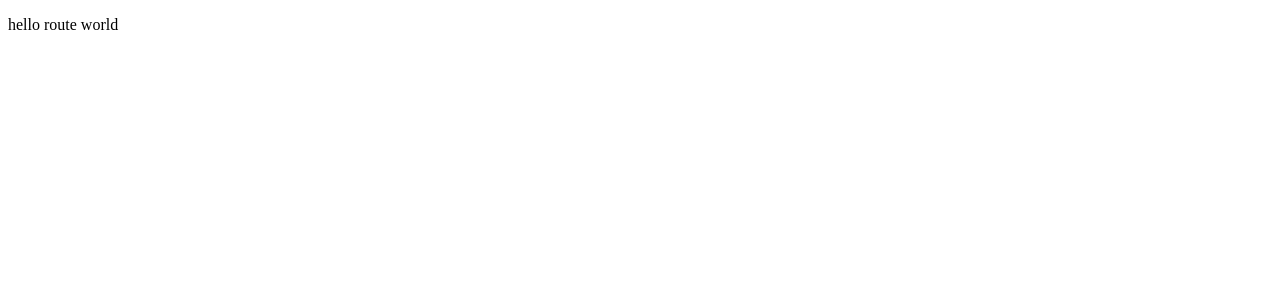
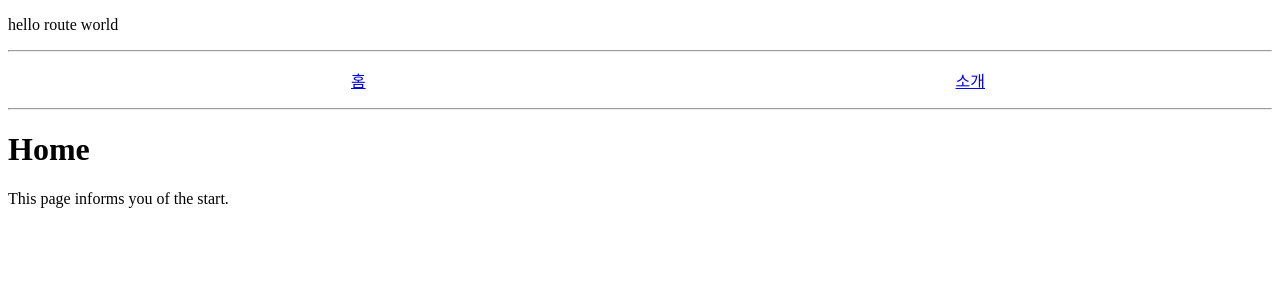
Before and after one commit to normalstory/route-react, a React (Create React App) app: page / in a window 1280 px wide. Shown: the top 300 px of the page. Built offline with nearby package versions, Linux system fonts and the light colour scheme.

Commit message:
route 기본 세팅(feat. scss)

```diff
--- a/package.json
+++ b/package.json
@@ -6,6 +6,7 @@
     "@testing-library/jest-dom": "^5.11.4",
     "@testing-library/react": "^11.1.0",
     "@testing-library/user-event": "^12.1.10",
+    "node-sass": "4.14.1",
     "react": "^17.0.1",
     "react-dom": "^17.0.1",
     "react-router-dom": "^5.2.0",
--- a/src/App.js
+++ b/src/App.js
@@ -1,9 +1,25 @@
 import React from "react";
+import { Route, Link } from "react-router-dom";
+import About from "./components/About";
+import Home from "./components/Home";
+import "./style/nav.scss";
 
 const App = () => {
   return (
     <div>
       <p>hello route world</p>
+      <hr />
+      <ul className="nav">
+        <li>
+          <Link to="/">홈</Link>
+        </li>
+        <li>
+          <Link to="/about">소개</Link>
+        </li>
+      </ul>
+      <hr />
+      <Route path="/" component={Home} exact={true} />
+      <Route path="/about" component={About} />
     </div>
   );
 };
--- /dev/null
+++ b/src/components/About.js
@@ -0,0 +1,12 @@
+import React from "react";
+
+const About = () => {
+  return (
+    <div>
+      <h1>Page Info</h1>
+      <p>This project was created to practice the React-Router language.</p>
+    </div>
+  );
+};
+
+export default About;
--- /dev/null
+++ b/src/components/Home.js
@@ -0,0 +1,12 @@
+import React from "react";
+
+const home = () => {
+  return (
+    <div>
+      <h1>Home</h1>
+      <p>This page informs you of the start.</p>
+    </div>
+  );
+};
+
+export default home;
--- /dev/null
+++ b/src/style/nav.scss
@@ -0,0 +1,8 @@
+.nav {
+  list-style: none;
+  display: flex;
+  justify-content: space-around;
+  li {
+    padding-left: 1rem;
+  }
+}
```
Also changed, not shown: 2 other files (tests, documents, lock files or other folders).
